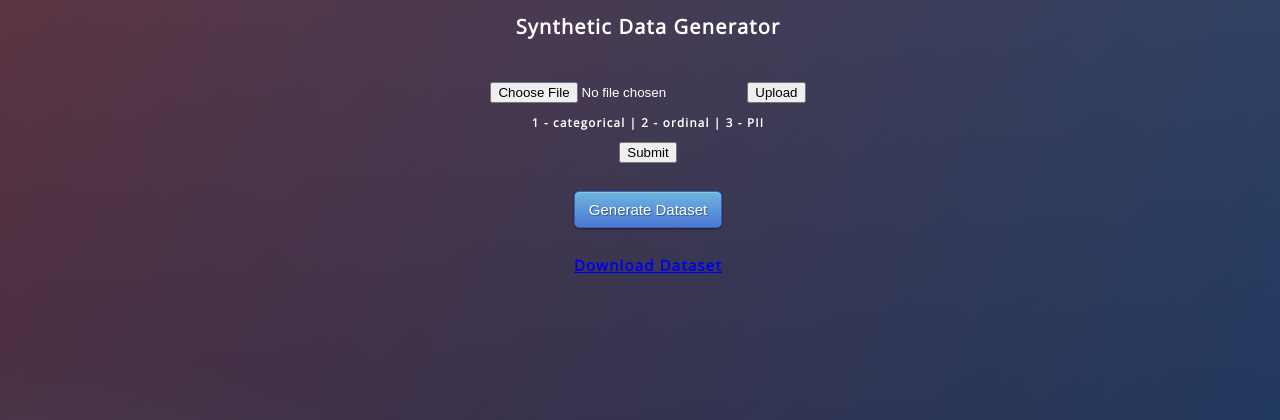
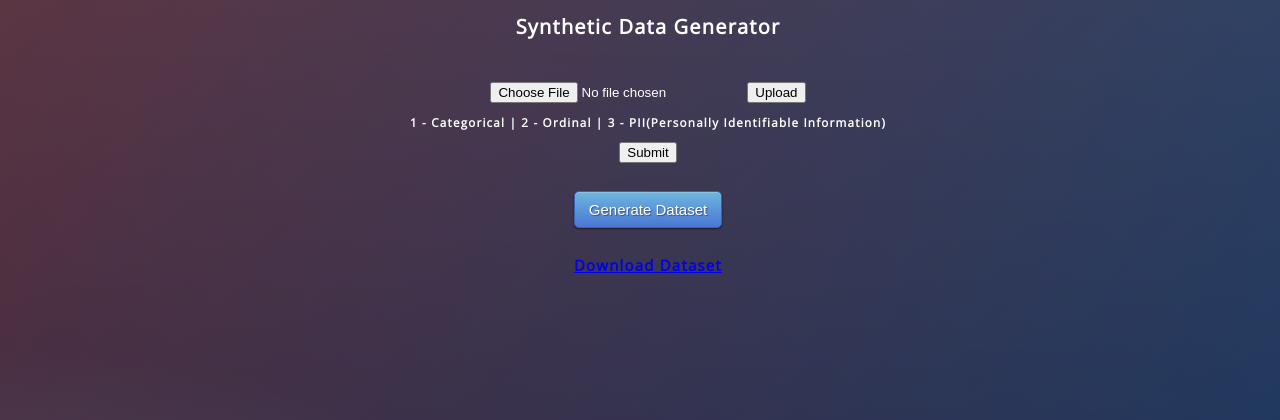
Before and after one commit to yashmaurya01/sdv-website, a Flask app: template templates/new_index.html in a window 1280 px wide. Shown: the top 420 px of the page. Run offline with Flask 2, Linux system fonts and the light colour scheme; the template is opened without the code that fills it, so the values that code supplies are empty.

Commit message:
minor fixes

```diff
--- a/templates/new_index.html
+++ b/templates/new_index.html
@@ -1,7 +1,7 @@
 {% extends "index.html" %}
 {% block title %}Categorize Fields{% endblock %}
 {% block content %}
-<h3>1 - categorical | 2 - ordinal | 3 - PII</h3>
+<h3>1 - Categorical | 2 - Ordinal | 3 - PII(Personally Identifiable Information)</h3>
 <form action="{{url_for('categorize')}}" method = "post">
     {% for col in headers %}
     <div id=col>
```
